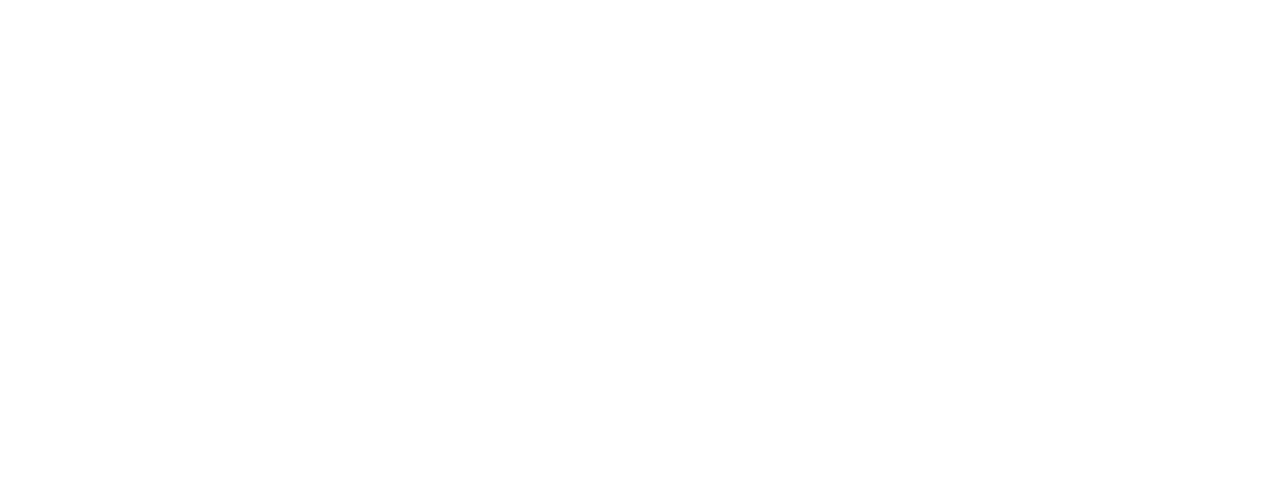
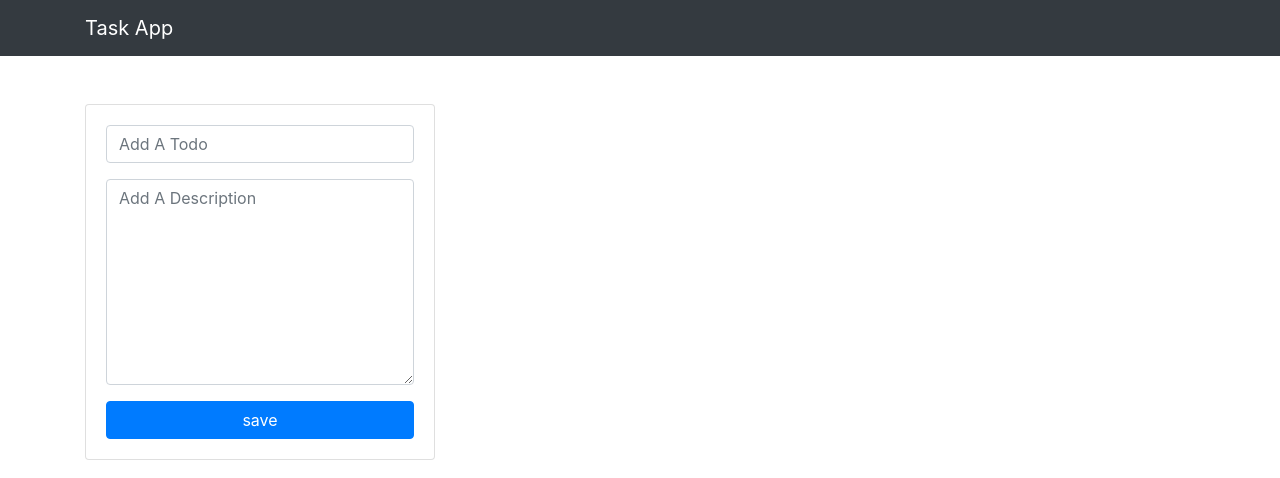
Before and after one commit to Abraham0912/Javascript-Aplicaci-n-de-Tareas, a plain HTML site: page index.html in a window 1280 px wide. Drawn offline with nearby package versions, Linux system fonts and the light colour scheme.

Commit message:
add form html

```diff
--- a/app.js
+++ b/app.js
@@ -0,0 +1,2 @@
+var variable1 = "Hola mundo como estas xD";
+window.alert(variable1);
--- a/index.html
+++ b/index.html
@@ -9,7 +9,38 @@
 </head>
 
 <body>
+    <!-- NAVEGATION -->
+    <nav class="navbar navbar-dark bg-dark">
+        <div class="container">
+            <a href="#" class="navbar-brand">Task App</a>
+        </div>
+    </nav>
 
+    <!-- MAIN CONTENT -->
+    <div class="container">
+        <div class="row pt-5">
+            <div class="col-md-4">
+                <div class="card">
+                    <div class="card-body">
+                        <form id="formTask">
+                            <div class="form-group">
+                                <input type="text" id="title" placeholder="Add A Todo" class="form-control">
+                            </div>
+                            <div class="form-group">
+                                <textarea id="description" rows="8" cols="80" placeholder="Add A Description" class="form-control"></textarea>
+                            </div>
+                            <button type="submit" class="btn btn-primary btn-block">
+                                save
+                            </button>
+                        </form>
+                    </div>
+                </div>
+            </div>
+            <div class="clo-md-8"></div>
+            <div id="tasks"></div>
+        </div>
+        <!-- SCRIPTS -->
+        <script src="app.js"></script>
 </body>
 
 </html>
```
